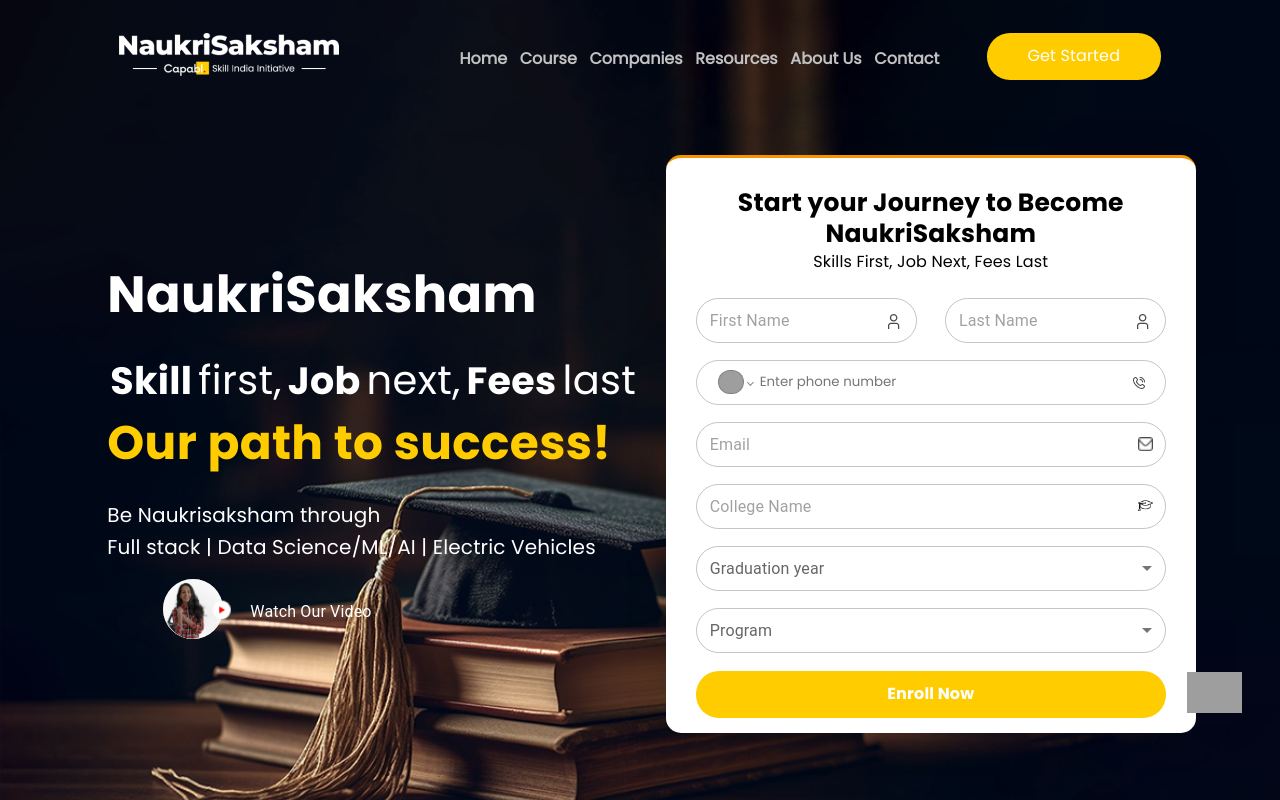
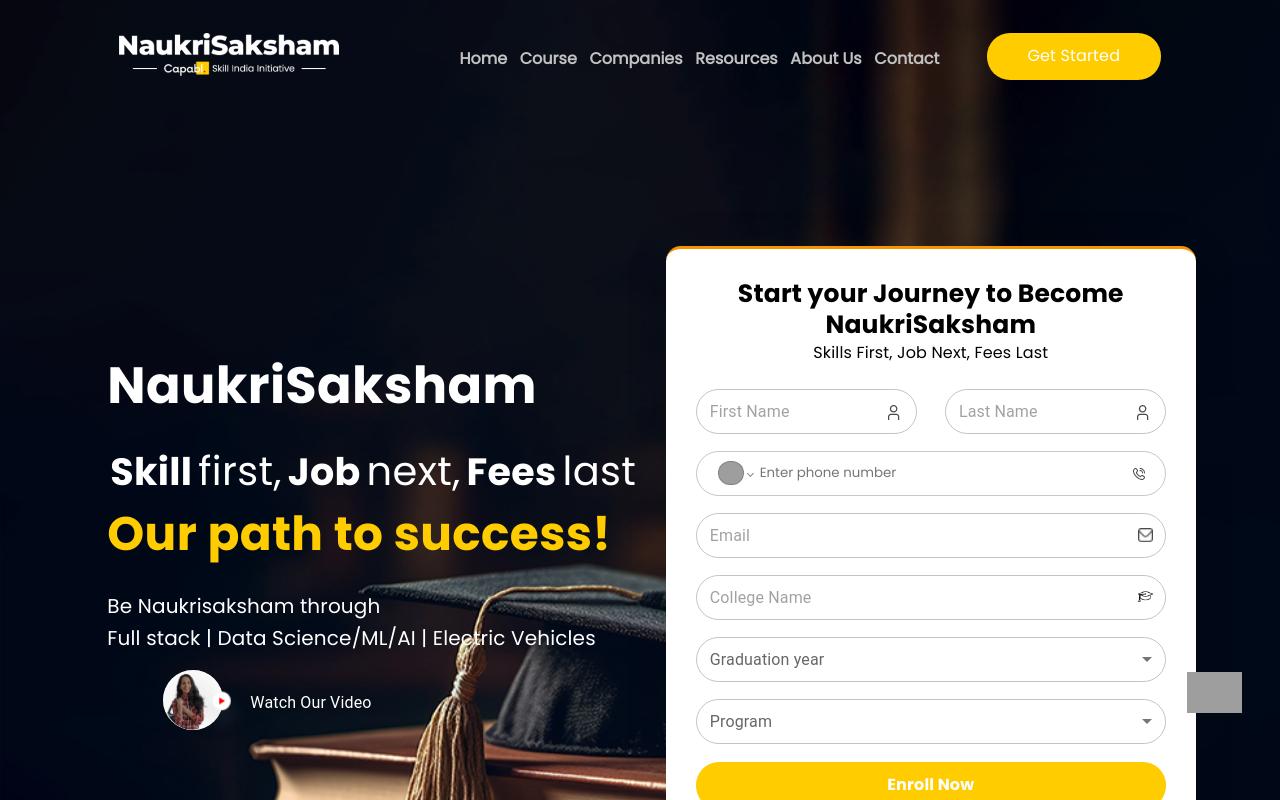
Before and after one commit to jayanta-developer/naukri_saksham, a React (Create React App) app: page / in a window 1280 px wide. Shown: the top 800 px of the page. Built offline with nearby package versions, Linux system fonts and the light colour scheme; grey boxes are pictures that could not be loaded.

Commit message:
Update style.css

```diff
--- a/src/Pages/Home/style.css
+++ b/src/Pages/Home/style.css
@@ -218,7 +218,7 @@
     min-height: 100vh;
     padding-top: 0;
     height: 0;
-    min-height: 888px;
+    min-height: 1070px;
   }
   .homeContainer {
     display: flex;
```
